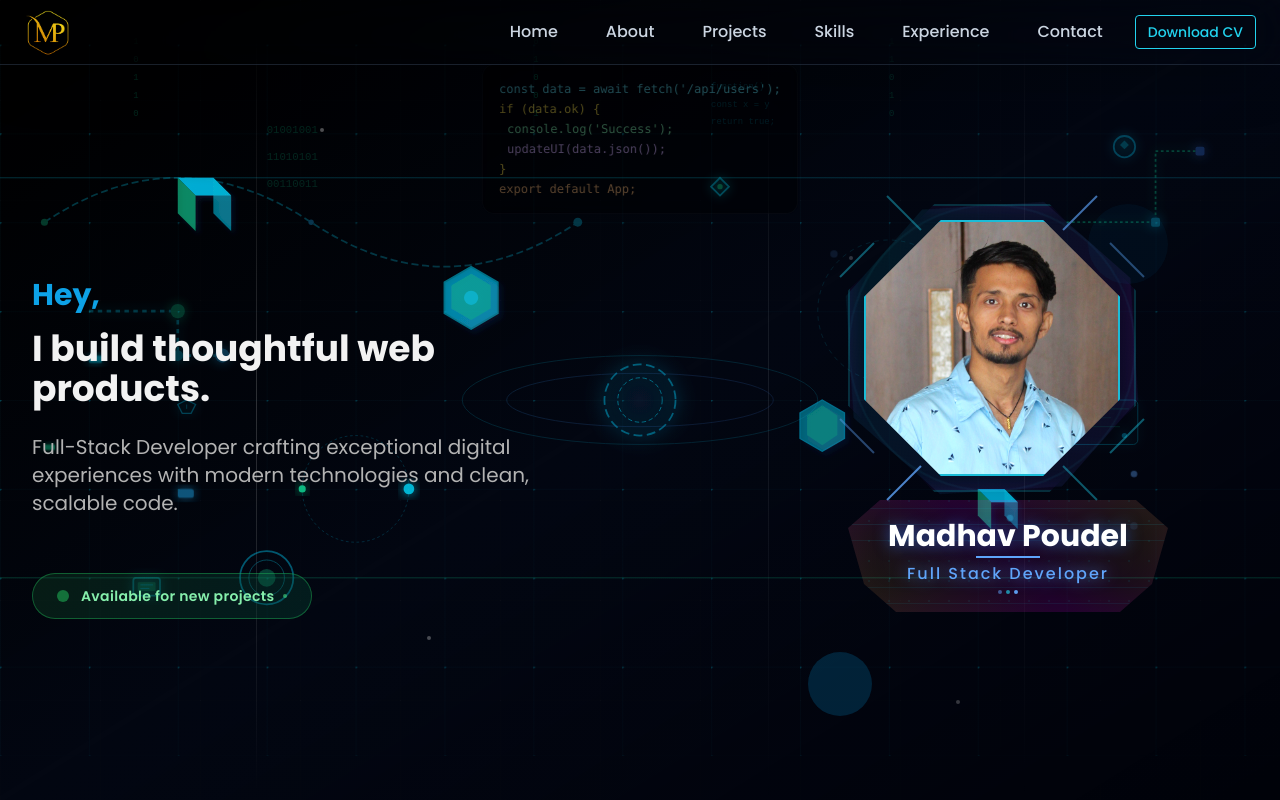
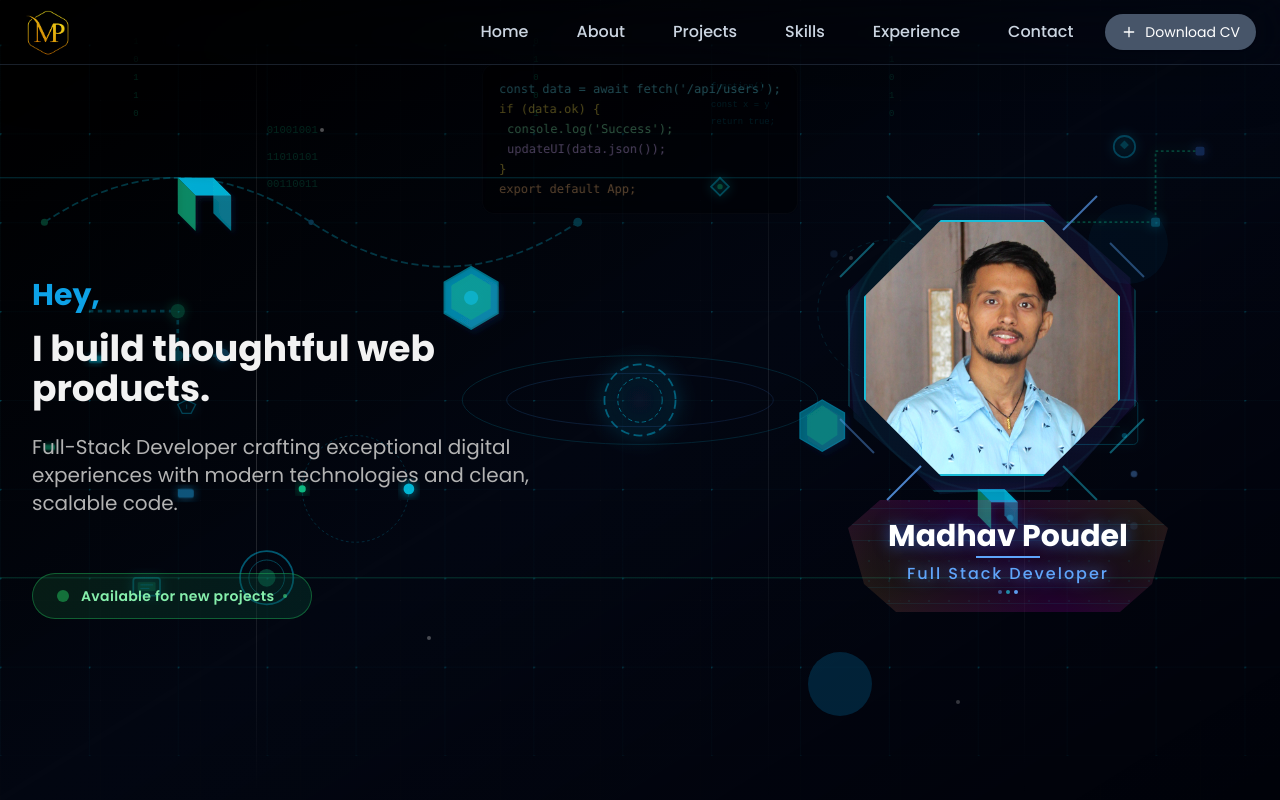
Before and after one commit to Madhav-Poudel/My-Portfolio, a React (Vite) app: page / in a window 1280 px wide. Shown: the top 800 px of the page. Built offline with nearby package versions, Linux system fonts and the light colour scheme.

Commit message:
feat(nav): update Download CV button design (slate/amber options applied)

```diff
--- a/src/components/Navigation.tsx
+++ b/src/components/Navigation.tsx
@@ -91,9 +91,13 @@ const Navigation = () => {
             <a
               href="/CV-Madhav.pdf"
               download
-              className="px-3 py-1.5 text-xs lg:text-sm text-cyan-400 hover:text-white transition-all duration-300 font-medium border border-cyan-400 rounded ml-2"
+              className="inline-flex items-center space-x-2 px-4 py-2 text-sm text-white bg-slate-600 hover:bg-slate-700 rounded-full shadow-sm transition-colors duration-200 ml-2"
+              aria-label="Download CV"
             >
-              Download CV
+              <svg className="w-4 h-4" fill="none" stroke="currentColor" viewBox="0 0 24 24" aria-hidden>
+                <path strokeLinecap="round" strokeLinejoin="round" strokeWidth={2} d="M12 5v14m7-7H5" />
+              </svg>
+              <span>Download CV</span>
             </a>
           </div>
 
@@ -160,9 +164,13 @@ const Navigation = () => {
               <a
                 href="/CV-Madhav.pdf"
                 download
-                className="block w-full text-left px-3 py-2 text-xs text-cyan-400 hover:text-white hover:bg-slate-800/60 rounded border border-cyan-400 mt-2"
+                className="flex items-center space-x-2 px-3 py-2 text-sm text-white bg-slate-600 hover:bg-slate-700 rounded-full shadow-sm transition-colors duration-200 mt-2"
+                aria-label="Download CV"
               >
-                Download CV
+                <svg className="w-4 h-4" fill="none" stroke="currentColor" viewBox="0 0 24 24" aria-hidden>
+                  <path strokeLinecap="round" strokeLinejoin="round" strokeWidth={2} d="M12 5v14m7-7H5" />
+                </svg>
+                <span>Download CV</span>
               </a>
             </div>
           </div>
```
